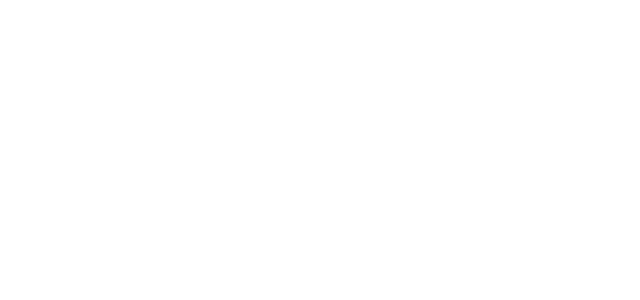
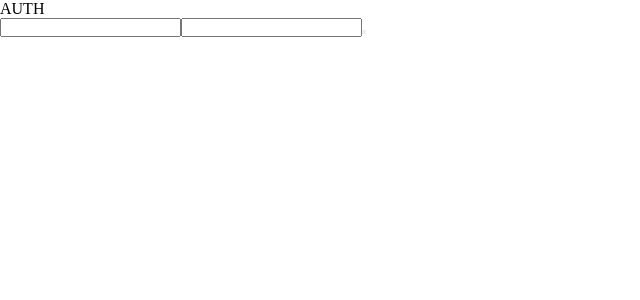
Before and after one commit to DeanWilcoxson/BusinessWebsite, a React (Create React App) app in the folder Frontend/: page /auth in a window 1280 px wide. Before the commit this address had no page. Shown: the top 300 px of the page, without its empty margins (0-640 px from the left). Built offline with nearby package versions, Linux system fonts and the light colour scheme.

Commit message:
auth route

```diff
--- a/Frontend/src/App.js
+++ b/Frontend/src/App.js
@@ -3,6 +3,9 @@
 import Landing from "./Components/Pages/Parent/LandingPage";
 import About from "./Components/Pages/Parent/About";
 import Services from "./Components/Pages/Parent/Services";
+import Auth from './Components/Auth'
+import NotFound from './Components/NotFound'
+
 const App = () => {
   return (
     <div>
@@ -16,6 +19,13 @@
         <Route path="/" element={<Services />}>
           Services
         </Route>
+
+        <Route path ="*" element={<NotFound />}>
+
+        </Route>
+
+        <Route path='/auth' element={<Auth />}>
+        </Route>
       </Routes>
     </div>
   );
--- a/Frontend/src/Components/Auth/AuthElements.js
+++ b/Frontend/src/Components/Auth/AuthElements.js
@@ -3,4 +3,4 @@
 export const AuthBox = styled.div``;
 export const AuthForm = styled.form``;
 export const AuthInput = styled.input``;
-export const AuthButton = styled.button;
+export const AuthButton = styled.button``;
--- a/Frontend/src/Components/Auth/index.js
+++ b/Frontend/src/Components/Auth/index.js
@@ -6,9 +6,11 @@
   AuthButton,
   AuthInput,
 } from "./AuthElements";
-const Auth = () => {
+
+function Auth () {
   return (
     <AuthContainer>
+    AUTH
       <AuthBox>
         <AuthForm>
           <AuthInput></AuthInput>
--- /dev/null
+++ b/Frontend/src/Components/NotFound.js
@@ -0,0 +1,9 @@
+function NotFound() {
+    return (
+        <div>
+            NOT FOUND
+        </div>
+     );
+}
+
+export default NotFound;
```
Also changed, not shown: Frontend/package.json (+1 -6 lines).
